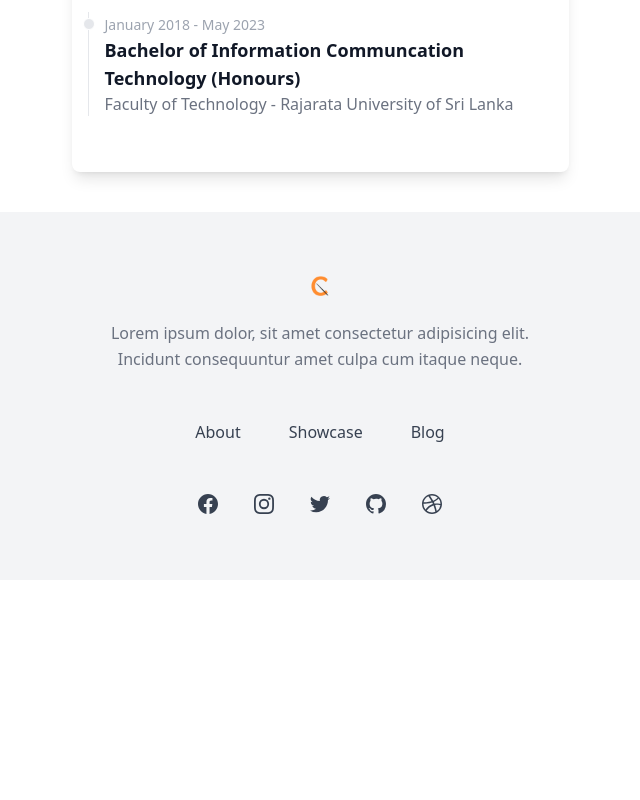
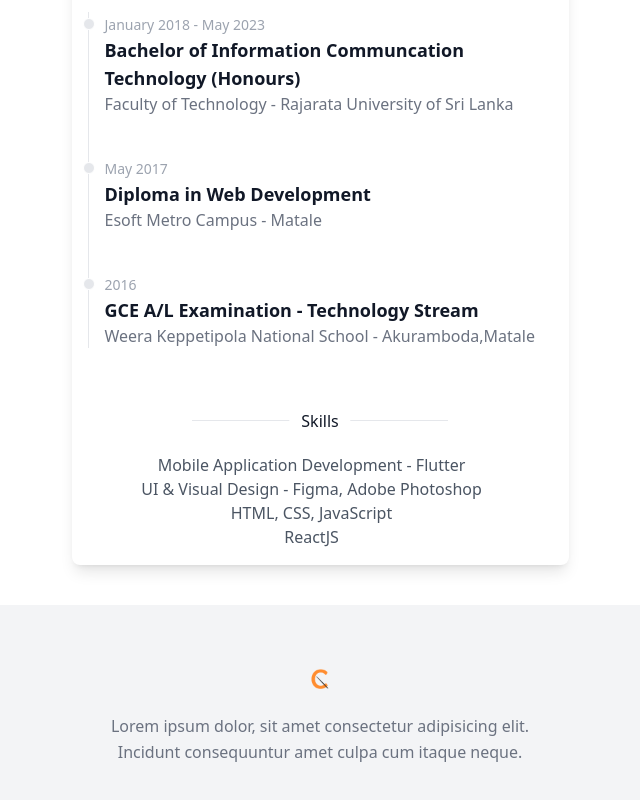
Before and after one commit to Chnnka/portfolio-0007, a React (Vite) app in the folder client/: page /about in a window 1280 px wide. Shown: the part 832-1632 px from the top of the page, without its empty margins (320-960 px from the left). Before the commit the page ends 1412 px from the top, so only its background shows below. Built offline with nearby package versions, Linux system fonts and the light colour scheme.

Commit message:
about section updated

```diff
--- a/client/src/components/Education.jsx
+++ b/client/src/components/Education.jsx
@@ -23,6 +23,30 @@ export default function Education() {
             Faculty of Technology - Rajarata University of Sri Lanka
           </p>
         </li>
+        <li class="mb-10 ms-4 max-w-md">
+          <div class="absolute w-3 h-3 bg-gray-200 rounded-full mt-1.5 -start-1.5 border border-white dark:border-gray-900 dark:bg-gray-700"></div>
+          <time class="mb-1 text-sm font-normal leading-none text-gray-400 dark:text-gray-500">
+            May 2017
+          </time>
+          <h3 class="text-lg font-semibold text-gray-900 dark:text-white">
+            Diploma in Web Development
+          </h3>
+          <p class="mb-4 text-base font-normal text-gray-500 dark:text-gray-400">
+            Esoft Metro Campus - Matale
+          </p>
+        </li>
+        <li class="mb-10 ms-4 max-w-md">
+          <div class="absolute w-3 h-3 bg-gray-200 rounded-full mt-1.5 -start-1.5 border border-white dark:border-gray-900 dark:bg-gray-700"></div>
+          <time class="mb-1 text-sm font-normal leading-none text-gray-400 dark:text-gray-500">
+            2016
+          </time>
+          <h3 class="text-lg font-semibold text-gray-900 dark:text-white">
+            GCE A/L Examination - Technology Stream
+          </h3>
+          <p class="mb-4 text-base font-normal text-gray-500 dark:text-gray-400">
+            Weera Keppetipola National School - Akuramboda,Matale <br />
+          </p>
+        </li>
       </ol>
     </div>
   );
--- /dev/null
+++ b/client/src/components/Skills.jsx
@@ -0,0 +1,22 @@
+import React from 'react';
+
+export default function Skills() {
+  return (
+    <div>
+      <div class="inline-flex items-center justify-center w-full">
+        <hr class="w-64 h-px my-8 bg-gray-200 border-0 dark:bg-gray-700" />
+        <span class="absolute px-3 font-medium text-gray-900 -translate-x-1/2 bg-white left-1/2 dark:text-white dark:bg-gray-900">
+          Skills
+        </span>
+      </div>
+      <div className="max-w-md text-center justify-center items-center">
+        <ol className="text-gray-600">
+          <li>Mobile Application Development - Flutter</li>
+          <li>UI & Visual Design - Figma, Adobe Photoshop</li>
+          <li>HTML, CSS, JavaScript</li>
+          <li>ReactJS</li>
+        </ol>
+      </div>
+    </div>
+  );
+}
--- a/client/src/pages/About.jsx
+++ b/client/src/pages/About.jsx
@@ -10,6 +10,7 @@ import avatar from '../assets/avatar/avatar.jpg';
 import Education from '../components/Education';
 import Experience from '../components/Experience';
 import Brief from '../components/Brief';
+import Skills from '../components/Skills';
 
 export default function About() {
   const links = [
@@ -69,12 +70,15 @@ export default function About() {
             >
               <path d="M13 8V2H7v6H2l8 8 8-8h-5zM0 18h20v2H0v-2z" />
             </svg>
-            <span>Download Resume</span>
+            <a href="/api/resume" download="Channaka_Gunawardhane_Resume.pdf">
+              <span>Download Resume</span>
+            </a>
           </button>
         </div>
         <Brief />
         <Experience />
         <Education />
+        <Skills/>
       </div>
     </div>
   );
```
Also changed, not shown: client/public/vite.png (added).
